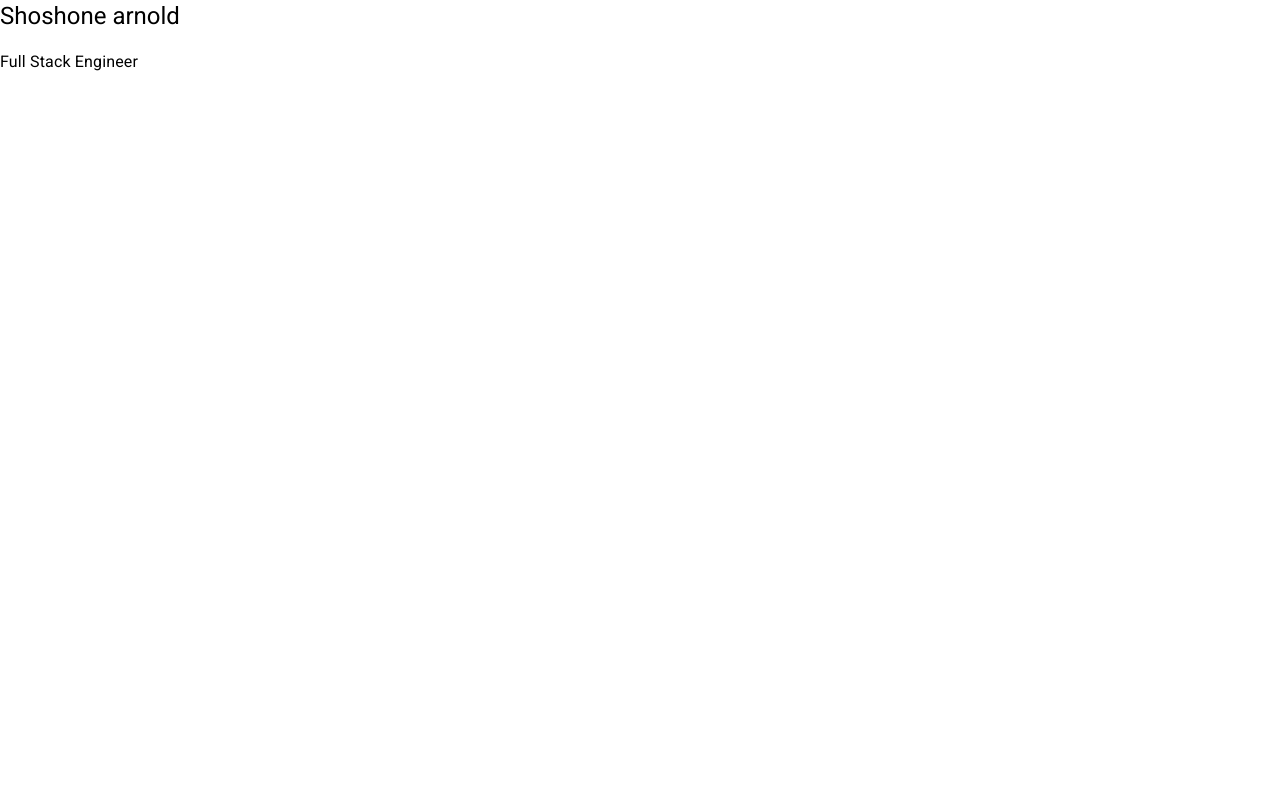
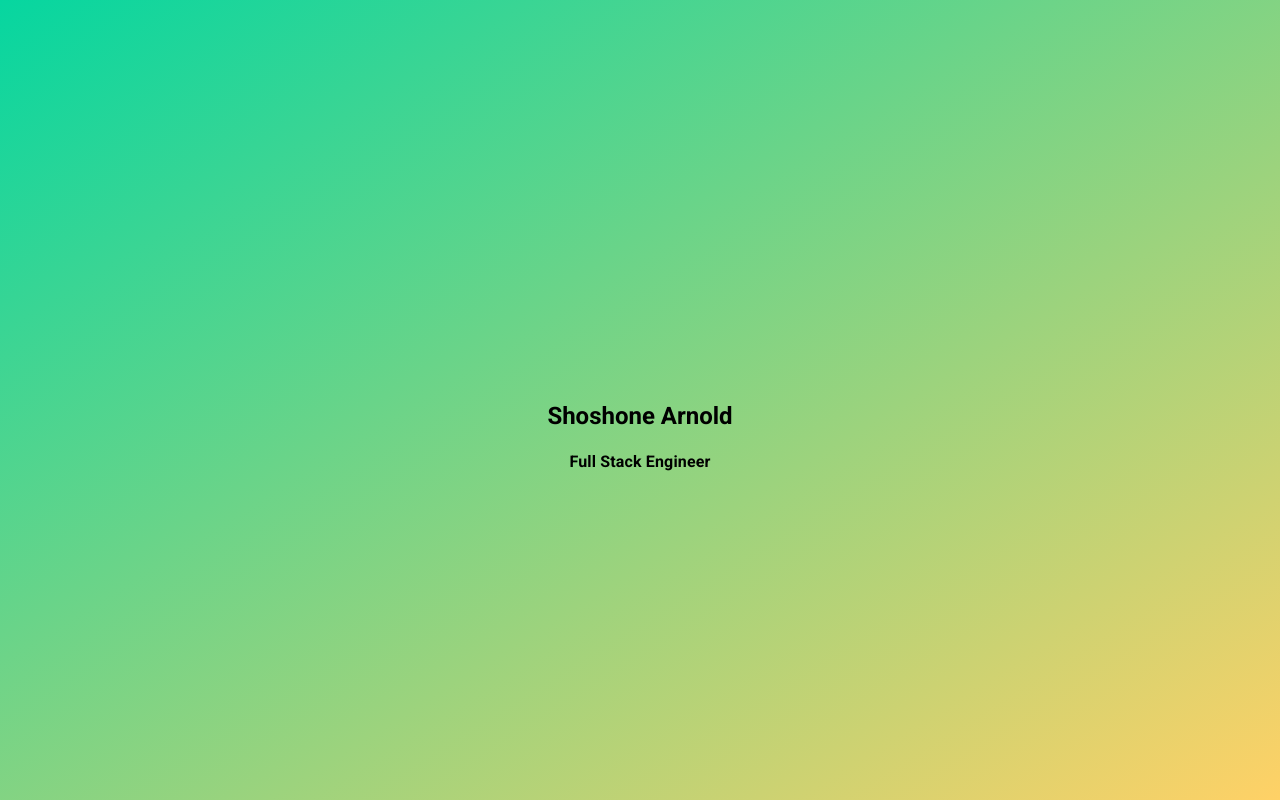
Before and after one commit to shoshonearnold/shoshone-arnold-website, an Angular app: page / in a window 1280 px wide. Built offline with nearby package versions, Linux system fonts and the light colour scheme.

Commit message:
feat(home): styled  home component

```diff
--- a/src/app/home/home.component.html
+++ b/src/app/home/home.component.html
@@ -1,2 +1,6 @@
-<h1>Shoshone arnold</h1>
-<h3>Full Stack Engineer</h3>
+<body>
+  <div class="home-header">
+    <h1>Shoshone Arnold</h1>
+    <h3>Full Stack Engineer</h3>
+  </div>
+</body>
--- a/src/app/home/home.component.scss
+++ b/src/app/home/home.component.scss
@@ -0,0 +1,10 @@
+body {
+  background-image: linear-gradient(to bottom right, #06d6a0, #ffd166);
+  background-color: #06d6a0;
+}
+
+.home-header {
+  text-align: center;
+  position: relative;
+  top: 50%;
+}
--- a/src/index.html
+++ b/src/index.html
@@ -6,10 +6,20 @@
     <base href="/" />
     <meta name="viewport" content="width=device-width, initial-scale=1" />
     <link rel="icon" type="image/x-icon" href="favicon.ico" />
-      <link rel="preconnect" href="https://fonts.gstatic.com">
-    <link href="https://fonts.googleapis.com/css2?family=Roboto:wght@300;400;500&display=swap" rel="stylesheet">
-    <link href="https://fonts.googleapis.com/icon?family=Material+Icons" rel="stylesheet">
-</head>
+    <link rel="preconnect" href="https://fonts.gstatic.com" />
+    <link rel="preconnect" href="https://fonts.googleapis.com" />
+    <link rel="preconnect" href="https://fonts.gstatic.com" crossorigin />
+    <link rel="preconnect" href="https://fonts.googleapis.com" />
+    <link rel="preconnect" href="https://fonts.gstatic.com" crossorigin />
+    <link
+      href="https://fonts.googleapis.com/css2?family=Roboto:wght@700&display=swap"
+      rel="stylesheet"
+    />
+    <link
+      href="https://fonts.googleapis.com/icon?family=Material+Icons"
+      rel="stylesheet"
+    />
+  </head>
   <body class="mat-typography">
     <app-root></app-root>
   </body>
--- a/src/styles.scss
+++ b/src/styles.scss
@@ -1,4 +1,20 @@
 /* You can add global styles to this file, and also import other style files */
 
-html, body { height: 100%; }
-body { margin: 0; font-family: Roboto, "Helvetica Neue", sans-serif; }
+@import url("https://fonts.googleapis.com/css2?family=Roboto:wght@700&display=swap");
+
+html,
+body {
+  height: 100%;
+}
+body {
+  margin: 0;
+  font-family: Roboto, "Helvetica Neue", sans-serif;
+}
+h1,
+h2,
+h3,
+h4,
+h5,
+h6 {
+  margin: 0;
+}
```
